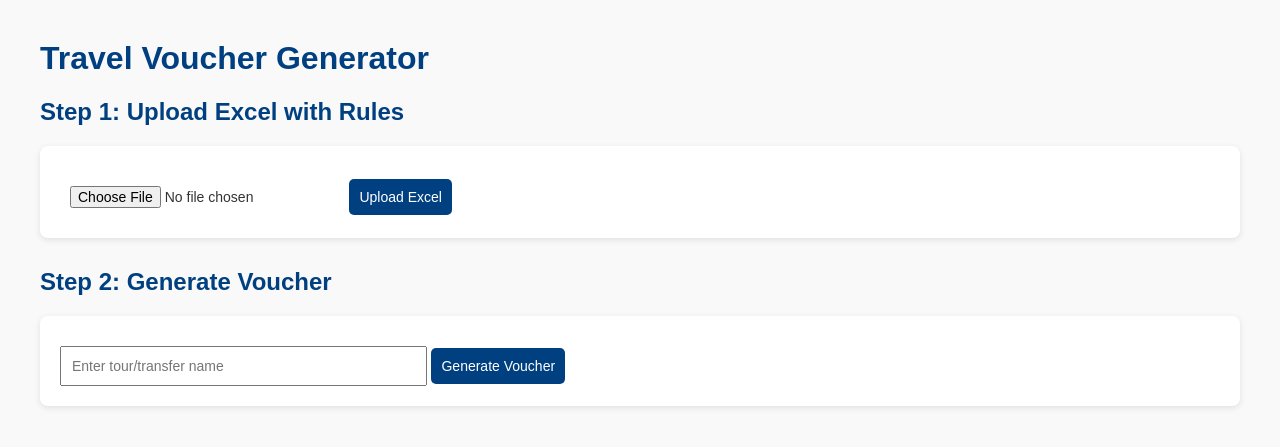
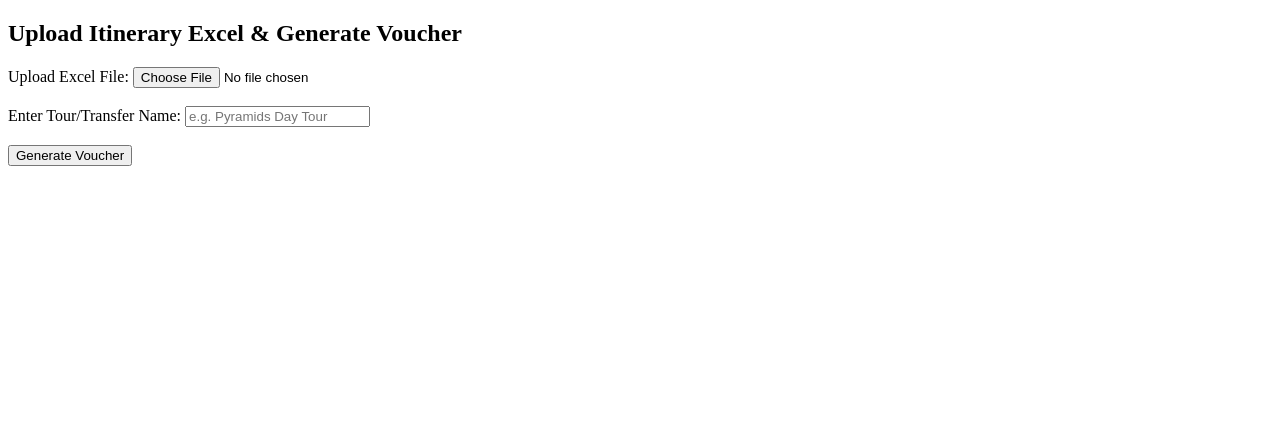
Before and after one commit to ShashankAgarwal1987/voucher-app, a Flask app: page / in a window 1280 px wide. Shown: the top 447 px of the page. Run offline with Flask 3, Linux system fonts and the light colour scheme.

Commit message:
Update index.html

```diff
--- a/templates/index.html
+++ b/templates/index.html
@@ -1,68 +1,19 @@
 <!DOCTYPE html>
-<html lang="en">
+<html>
 <head>
-  <meta charset="UTF-8">
-  <title>Travel Voucher Generator</title>
-  <style>
-    body {
-      font-family: Arial, sans-serif;
-      margin: 40px;
-      background-color: #f9f9f9;
-      color: #333;
-    }
-    h1, h2 {
-      color: #004080;
-    }
-    form {
-      margin-bottom: 30px;
-      padding: 20px;
-      background: #fff;
-      border-radius: 8px;
-      box-shadow: 0 2px 6px rgba(0,0,0,0.1);
-    }
-    input[type="file"], input[type="text"], button {
-      padding: 10px;
-      margin-top: 10px;
-      font-size: 14px;
-    }
-    button {
-      background-color: #004080;
-      color: white;
-      border: none;
-      border-radius: 5px;
-      cursor: pointer;
-    }
-    button:hover {
-      background-color: #0066cc;
-    }
-    .message {
-      color: green;
-    }
-    .error {
-      color: red;
-    }
-  </style>
+    <title>Travel LYKKE - Voucher Generator</title>
 </head>
 <body>
-  <h1>Travel Voucher Generator</h1>
+    <h2>Upload Itinerary Excel & Generate Voucher</h2>
 
-  <h2>Step 1: Upload Excel with Rules</h2>
-  <form method="post" enctype="multipart/form-data">
-    <input type="file" name="excel" required>
-    <button type="submit">Upload Excel</button>
-  </form>
+    <form method="POST" enctype="multipart/form-data">
+        <label for="excel_file">Upload Excel File:</label>
+        <input type="file" name="excel_file" required><br><br>
 
-  <h2>Step 2: Generate Voucher</h2>
-  <form method="post">
-    <input type="text" name="query" placeholder="Enter tour/transfer name" required size="40">
-    <button type="submit">Generate Voucher</button>
-  </form>
+        <label for="tour_name">Enter Tour/Transfer Name:</label>
+        <input type="text" name="tour_name" placeholder="e.g. Pyramids Day Tour" required><br><br>
 
-  {% if message %}
-    <p class="message">{{ message }}</p>
-  {% endif %}
-  {% if error %}
-    <p class="error">{{ error }}</p>
-  {% endif %}
+        <button type="submit">Generate Voucher</button>
+    </form>
 </body>
 </html>
```
